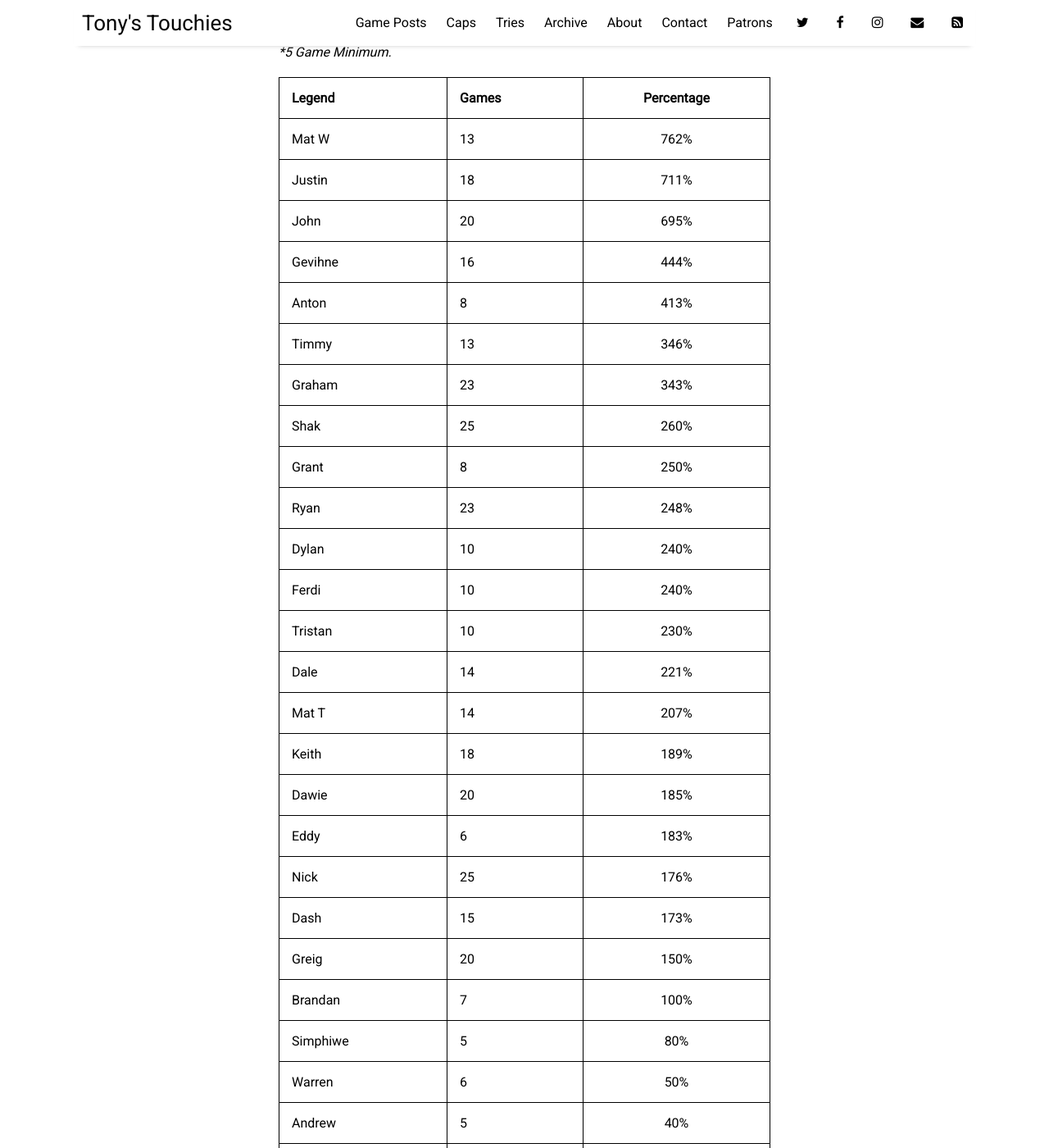
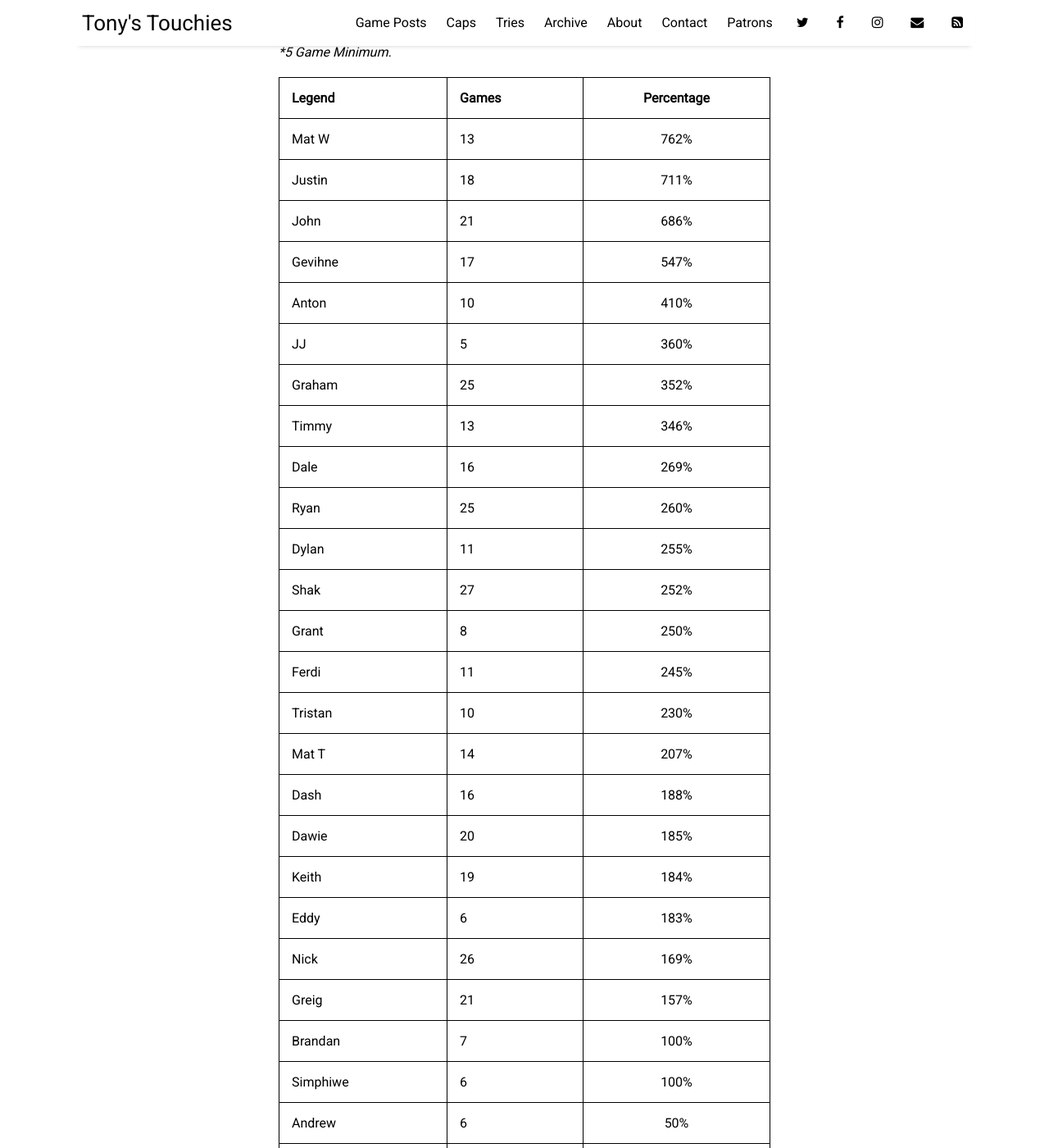
Before and after one commit to sundayrugby/sundayrugby.github.io, a Jekyll site: the page built from pages/tries.md, in a window 1280 px wide and 1400 px high, scrolled down 3264 px. Shown: the whole window at 82% size. Built offline with Jekyll 4.4.1, drawn with Linux system fonts in a browser that asks for light colours; nearby versions of some CDN libraries.

Commit message:
Update tries.md

```diff
--- a/pages/tries.md
+++ b/pages/tries.md
@@ -81,27 +81,28 @@ Legend               | Games | Percentage
 -------------------- | ------- | :------------------:
 Mat W|13|762%
 Justin|18|711%
-John|20|695%
-Gevihne|16|444%
-Anton|8|413%
+John|21|686%
+Gevihne|17|547%
+Anton|10|410%
+JJ|5|360%
+Graham|25|352%
 Timmy|13|346%
-Graham|23|343%
-Shak|25|260%
+Dale|16|269%
+Ryan|25|260%
+Dylan|11|255%
+Shak|27|252%
 Grant|8|250%
-Ryan|23|248%
-Dylan|10|240%
-Ferdi|10|240%
+Ferdi|11|245%
 Tristan|10|230%
-Dale|14|221%
 Mat T |14|207%
-Keith|18|189%
+Dash|16|188%
 Dawie|20|185%
+Keith|19|184%
 Eddy|6|183%
-Nick|25|176%
-Dash|15|173%
-Greig|20|150%
+Nick|26|169%
+Greig|21|157%
 Brandan|7|100%
-Simphiwe|5|80%
+Simphiwe|6|100%
+Andrew|6|50%
 Warren|6|50%
-Andrew|5|40%
 Tony|5|20%
```
